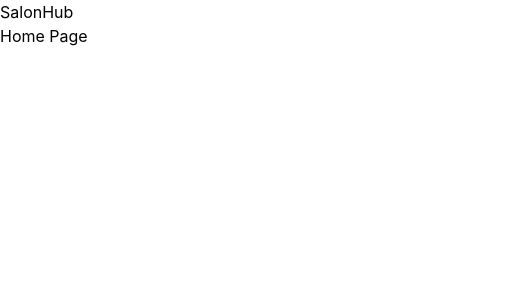
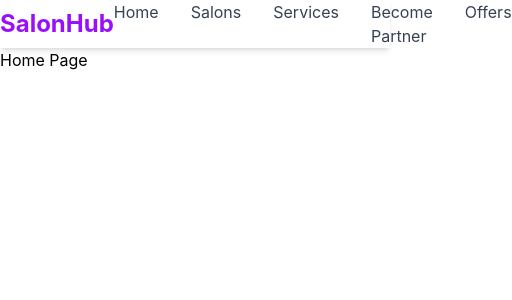
Before and after one commit to Kapil9644/salonhub-booking-platform, a React (Vite) app: page / in a window 390 px wide. Shown: the top 300 px of the page, 512 px wide, since content can reach past the window. Built offline with nearby package versions, Linux system fonts and the light colour scheme.

Commit message:
Build responsive navbar layout

```diff
--- /dev/null
+++ b/src/components/Navbar/Logo.jsx
@@ -0,0 +1,21 @@
+import { Scissors } from "lucide-react";
+
+export default function Logo() {
+  return (
+    <div className="flex items-center gap-2 cursor-pointer">
+      <div className="flex h-10 w-10 items-center justify-center rounded-full bg-purple-600 text-white">
+        <Scissors size={20} />
+      </div>
+
+      <div>
+        <h1 className="text-2xl font-bold text-gray-900">
+          SalonHub
+        </h1>
+
+        <p className="text-xs text-gray-500 -mt-1">
+          Book • Style • Shine
+        </p>
+      </div>
+    </div>
+  );
+}
--- a/src/components/Navbar/Navbar.jsx
+++ b/src/components/Navbar/Navbar.jsx
@@ -1,7 +1,30 @@
+import { navigationLinks } from "../../constants/navigation";
+
 export default function Navbar() {
   return (
-    <nav>
-      <h1>SalonHub</h1>
+    <nav className="bg-white shadow-md">
+      <div className="max-w-7xl mx-auto px-6 py-4 flex justify-between items-center">
+
+        {/* Logo */}
+        <h1 className="text-2xl font-bold text-purple-600">
+          SalonHub
+        </h1>
+
+        {/* Navigation Links */}
+        <ul className="flex gap-8">
+          {navigationLinks.map((link) => (
+            <li key={link.id}>
+              <a
+                href={link.path}
+                className="text-gray-700 hover:text-purple-600 transition-colors"
+              >
+                {link.title}
+              </a>
+            </li>
+          ))}
+        </ul>
+
+      </div>
     </nav>
   );
 }
--- /dev/null
+++ b/src/constants/navigation.js
@@ -0,0 +1,27 @@
+export const navigationLinks = [
+  {
+    id: 1,
+    title: "Home",
+    path: "/",
+  },
+  {
+    id: 2,
+    title: "Salons",
+    path: "/salons",
+  },
+  {
+    id: 3,
+    title: "Services",
+    path: "/services",
+  },
+  {
+    id: 4,
+    title: "Become Partner",
+    path: "/partner",
+  },
+  {
+    id: 5,
+    title: "Offers",
+    path: "/offers",
+  }
+];
```
Also changed, not shown: src/components/Navbar/ActionButtons.jsx (added), src/components/Navbar/NavigationLinks.jsx (added), src/constants/theme.js (added).
